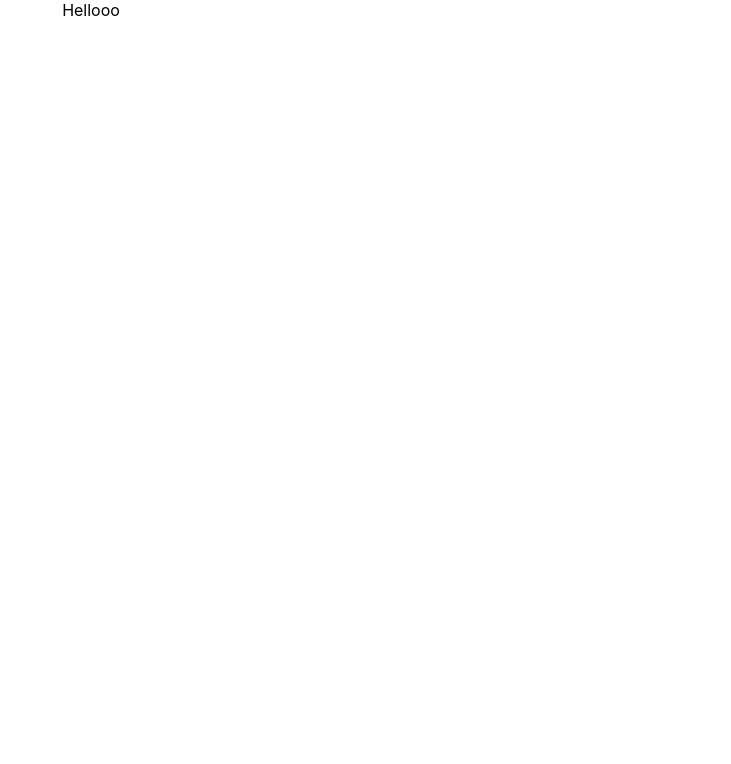
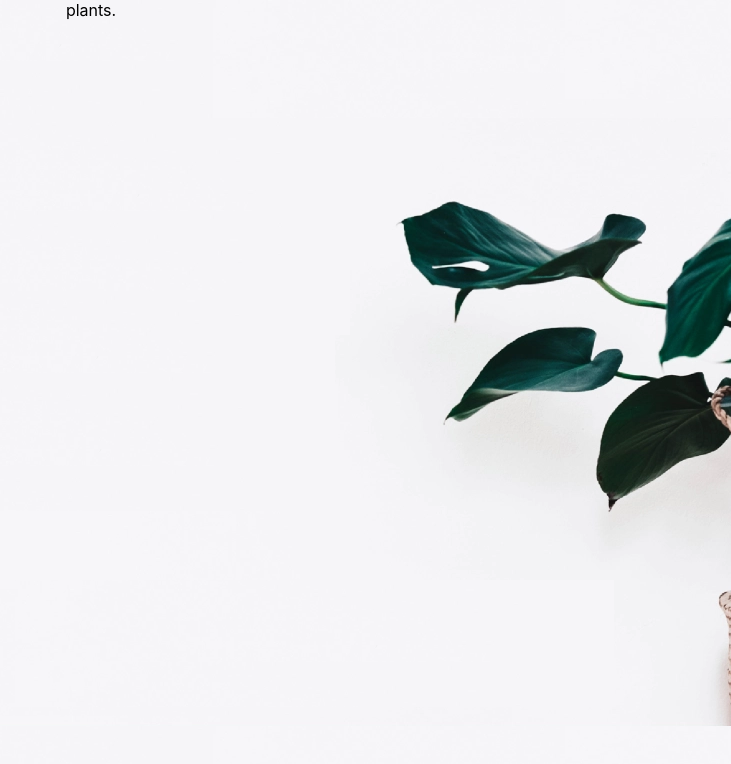
Before and after one commit to araducan/plants-shop, a React (Create React App) app: page / in a window 1280 px wide. Shown: the top 764 px of the page, without its empty margins (549-1280 px from the left). Built offline with nearby package versions, Linux system fonts and the light colour scheme.

Commit message:
added resources

```diff
--- a/src/App.css
+++ b/src/App.css
@@ -1,5 +1,8 @@
 .App {
   text-align: center;
+  background-image: url(./resources/background.png);
+  height: 100vh;
+  width: 100%;
 }
 
 .App-logo {
--- a/src/App.js
+++ b/src/App.js
@@ -1,7 +1,7 @@
 import "./App.css";
 
 function App() {
-	return <div className="App">Hellooo</div>;
+  return <div className="App">plants.</div>;
 }
 
 export default App;
--- a/src/components/Home.jsx
+++ b/src/components/Home.jsx
@@ -1,7 +1,7 @@
 import "./App.css";
 
 function Home() {
-	return <div className="App">Hellooo</div>;
+  return <div className="App"></div>;
 }
 
 export default Home;
```
Also changed, not shown: src/resources/background.png (added).
